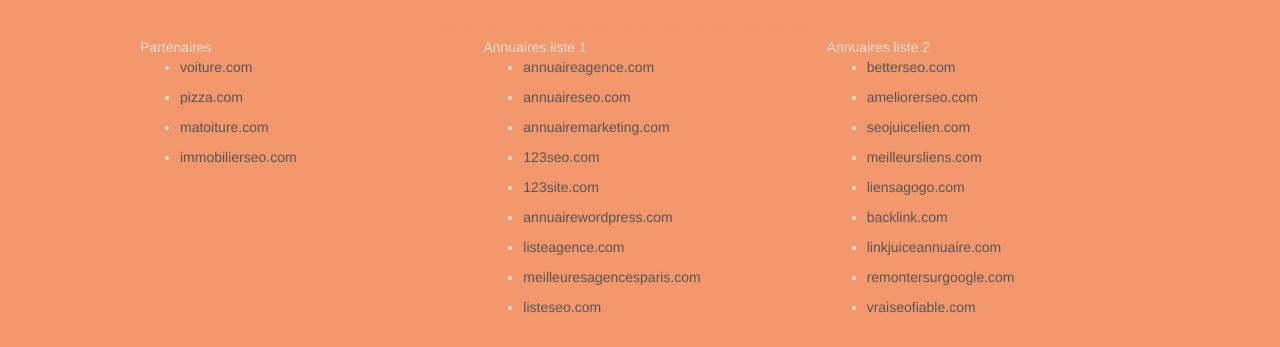
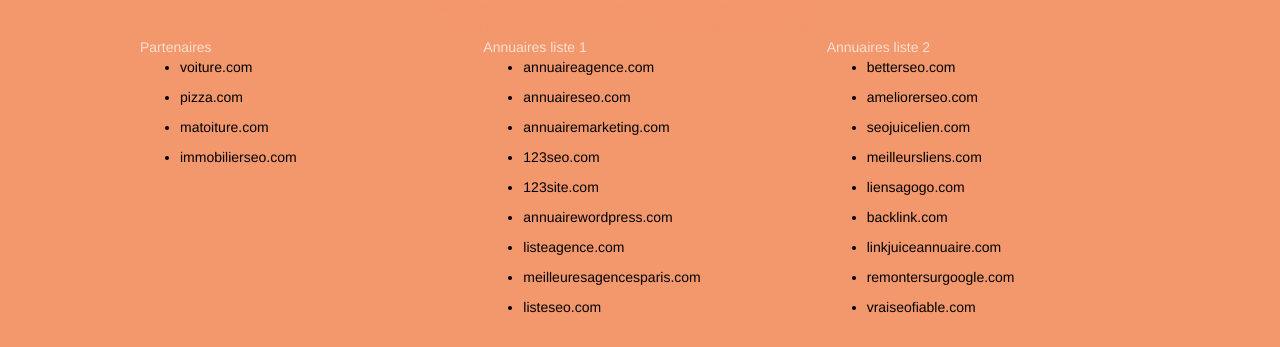
Before and after one commit to nicolas1-96/Starting-, a plain HTML site: page index.html in a window 1280 px wide. Shown: the part 3363-3710 px from the top of the page. Drawn offline with Linux system fonts and the light colour scheme.

Commit message:
modification referencement seo

```diff
--- a/index.html
+++ b/index.html
@@ -261,38 +261,38 @@
 					<div class="col-sm-4">
 						Partenaires
 							<ul class="liens-footer">
-								<li><a href="...">voiture.com</a></li>
-								<li><a href="...">pizza.com</a></li>
-								<li><a href="...">matoiture.com</a></li>
-								<li><a href="...">immobilierseo.com</a></li>
+								<li>voiture.com</li>
+								<li>pizza.com</li>
+								<li>matoiture.com</li>
+								<li>immobilierseo.com</li>
 							</ul>
 					</div>
 					<div class="col-sm-4">
 						Annuaires liste 1
 						<ul class="liens-footer">
-							<li><a href="...">annuaireagence.com</a></li>
-							<li><a href="...">annuaireseo.com</a></li>
-							<li><a href="...">annuairemarketing.com</a></li>
-							<li><a href="...">123seo.com</a></li>
-							<li><a href="...">123site.com</a></li>
-							<li><a href="...">annuairewordpress.com</a></li>
-							<li><a href="listeagence.com">listeagence.com</a></li>
-							<li><a href="meilleuresagencesparis.com">meilleuresagencesparis.com</a></li>
-							<li><a href="listeseo.com">listeseo.com</a></li>
+							<li>annuaireagence.com</li>
+							<li>annuaireseo.com</li>
+							<li>annuairemarketing.com</li>
+							<li>123seo.com</li>
+							<li>123site.com</li>
+							<li>annuairewordpress.com</li>
+							<li>listeagence.com</li>
+							<li>meilleuresagencesparis.com</li>
+							<li>listeseo.com</li>
 						</ul>
 					</div>
 					<div class="col-sm-4">
 						Annuaires liste 2
 						<ul class="liens-footer">
-							<li><a href="betterseo.com">betterseo.com</a></li>
-							<li><a href="ameliorerseo.com">ameliorerseo.com</a></li>
-							<li><a href="seojuicelien.com">seojuicelien.com</a></li>
-							<li><a href="meilleursliens.com">meilleursliens.com</a></li>
-							<li><a href="liensagogo.com">liensagogo.com</a></li>
-							<li><a href="backlink.com">backlink.com</a></li>
-							<li><a href="linkjuiceannuaire.com">linkjuiceannuaire.com</a></li>
-							<li><a href="remontersurgoogle.com">remontersurgoogle.com</a></li>
-							<li><a href="vraiseofiable.com">vraiseofiable.com</a></li>
+							<li>betterseo.com</li>
+							<li>ameliorerseo.com</li>
+							<li>seojuicelien.com</li>
+							<li>meilleursliens.com</li>
+							<li>liensagogo.com</li>
+							<li>backlink.com</li>
+							<li>linkjuiceannuaire.com</li>
+							<li>remontersurgoogle.com</li>
+							<li>vraiseofiable.com</li>
 						</ul>
 					</div>
 				</div>
--- a/style.css
+++ b/style.css
@@ -693,6 +693,7 @@ a {
 
 .liens-footer li {
     margin-bottom: 10px;
+    color: #000000;
 }
 .titre-footer{
     color: #000000;
```
